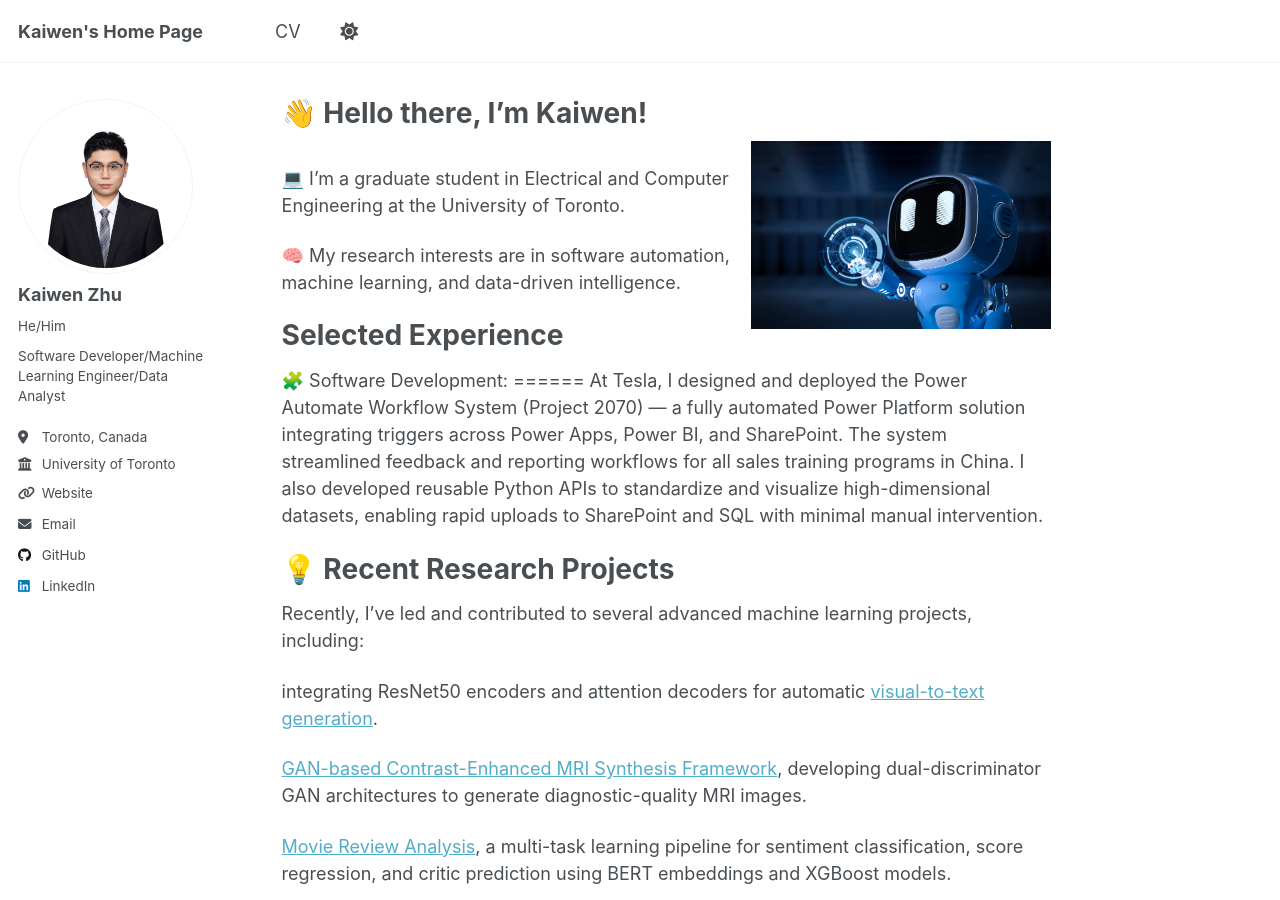
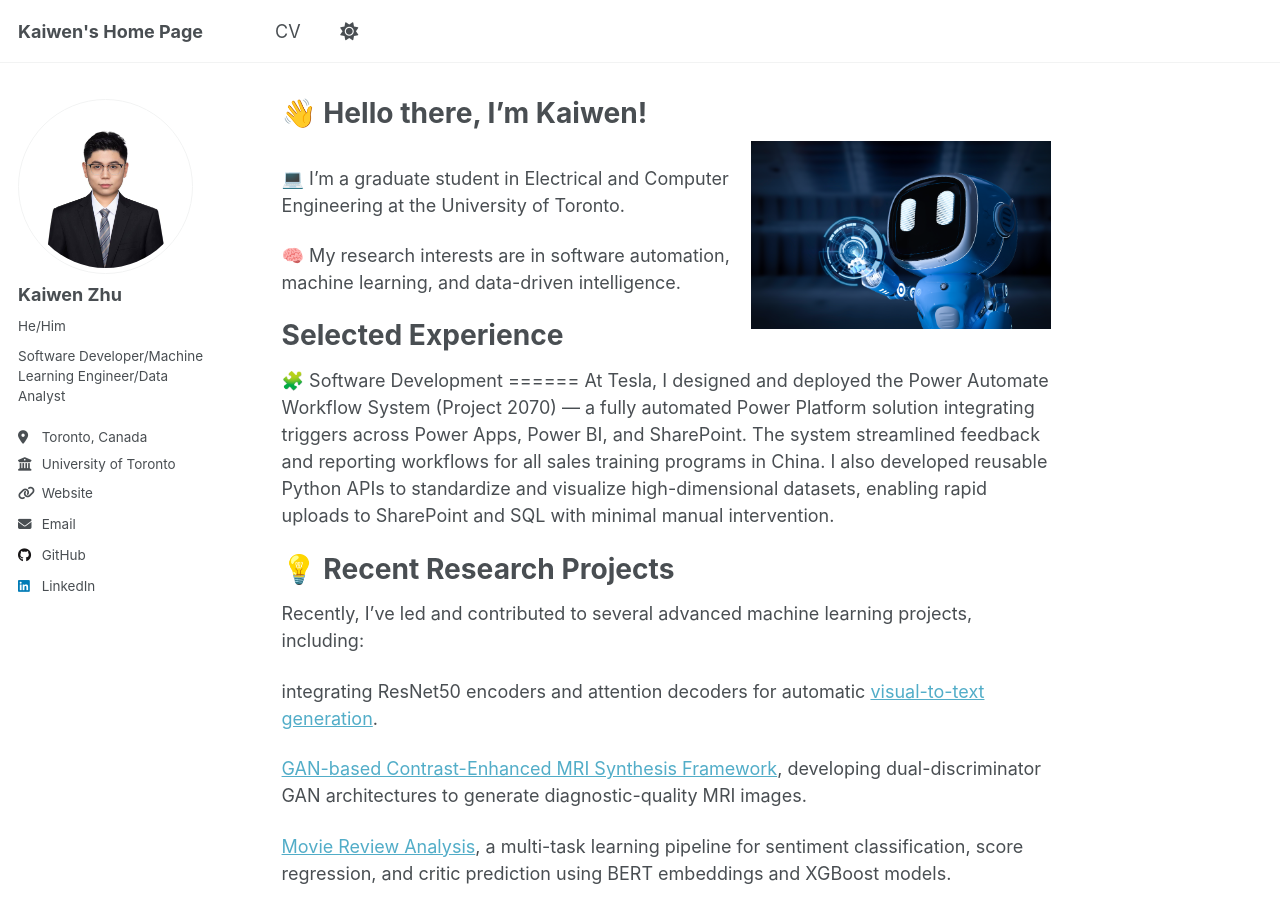
Before and after one commit to KevinSama6/Kaiwen-Zhu-Academic-web, a Jekyll site: the page built from _pages/about.md, in a window 1280 px wide and 900 px high. Built offline with Jekyll 4.4.1, drawn with Linux system fonts in a browser that asks for light colours; a script that is not in the unit is left out.

Commit message:
essay update

```diff
--- a/_pages/about.md
+++ b/_pages/about.md
@@ -20,7 +20,7 @@ redirect_from:
 
 Selected Experience
 ======
-🧩 Software Development:
+🧩 Software Development
 ======
 At Tesla, I designed and deployed the Power Automate Workflow System (Project 2070) — a fully automated Power Platform solution integrating triggers across Power Apps, Power BI, and SharePoint. The system streamlined feedback and reporting workflows for all sales training programs in China. I also developed reusable Python APIs to standardize and visualize high-dimensional datasets, enabling rapid uploads to SharePoint and SQL with minimal manual intervention.
 
```
